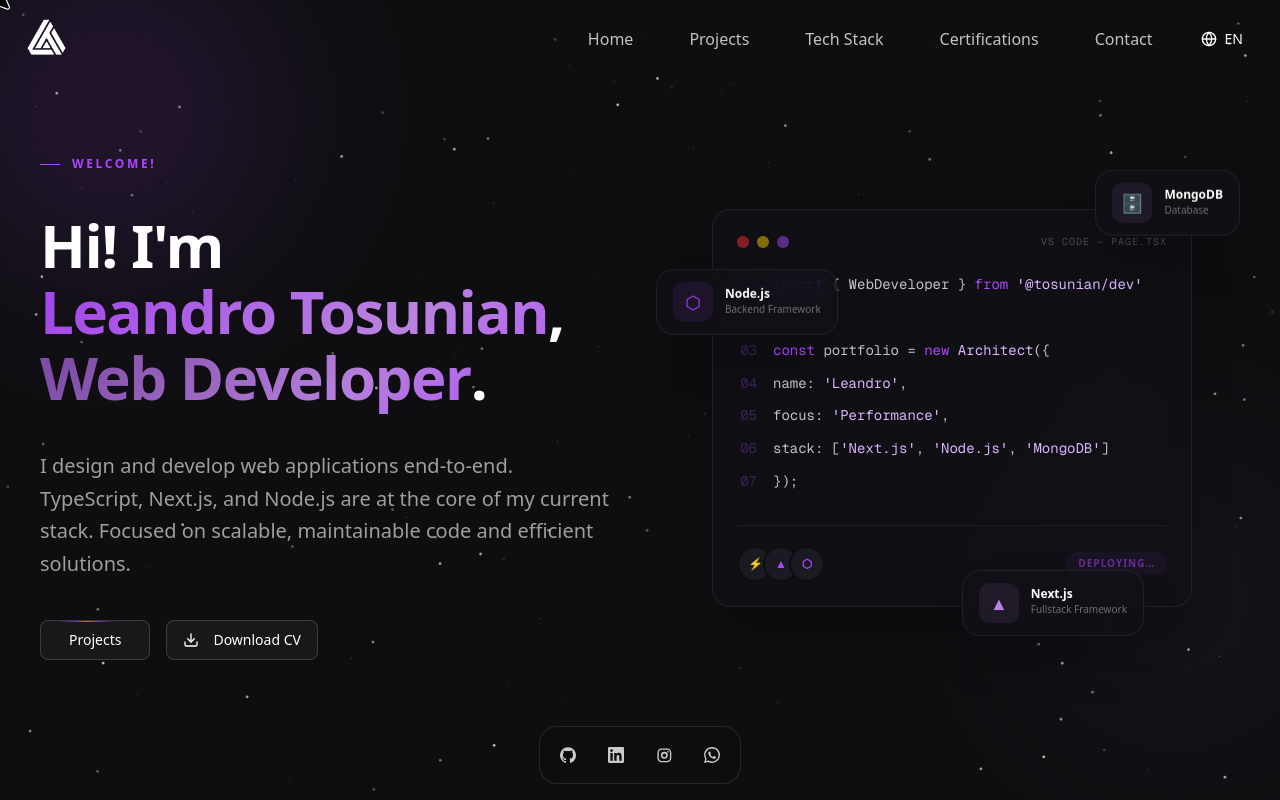
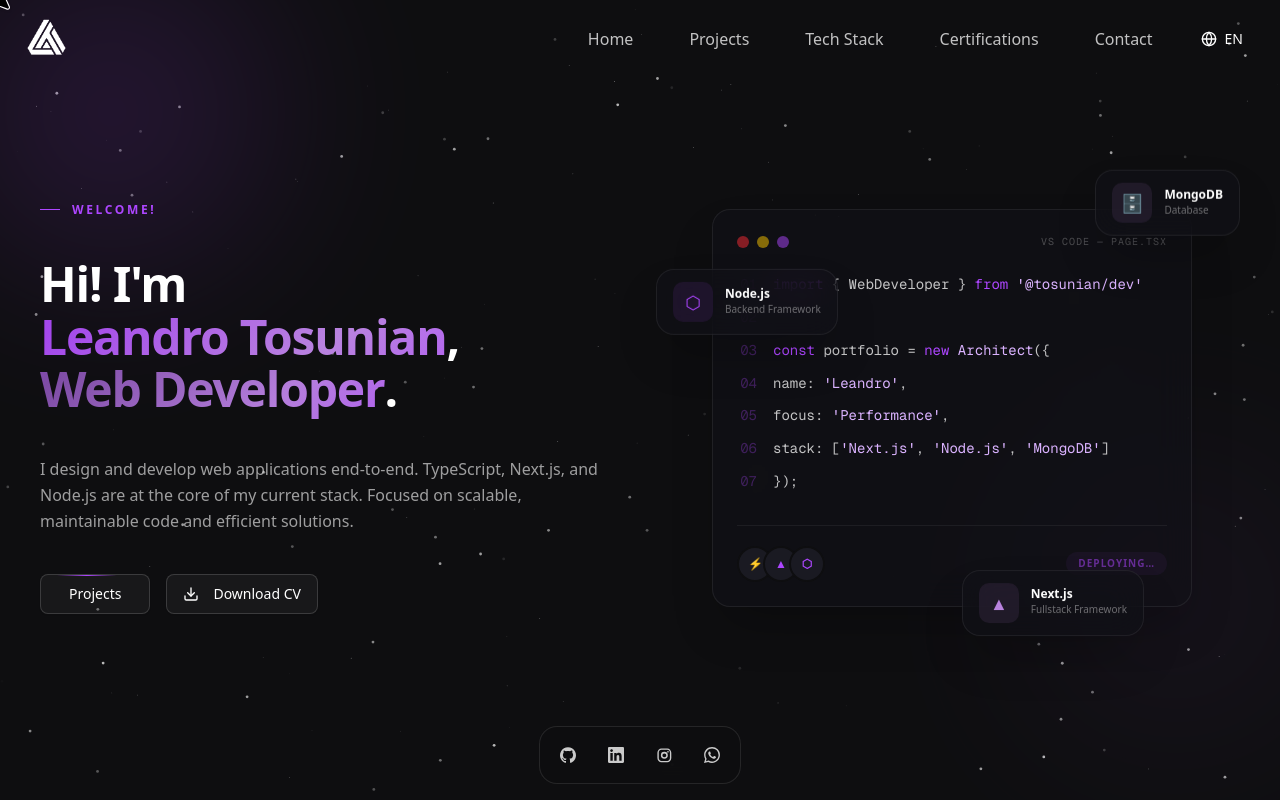
Before and after one commit to leatosunian/next-portfolio, a Next.js app: page /en in a window 1280 px wide. Shown: the top 800 px of the page. Built offline with nearby package versions, Linux system fonts and the light colour scheme.

Commit message:
feat: added claude.md file fix: responsive sizes from hero title and description

```diff
--- a/components/sections/hero/Hero.tsx
+++ b/components/sections/hero/Hero.tsx
@@ -103,7 +103,7 @@
 
           {/* Headline */}
           <motion.div className="flex flex-col w-full" variants={fadeInUp}>
-            <h1 className="text-4xl sm:text-5xl md:text-6xl 2xl:text-7xl font-bold leading-[1.1] text-white tracking-tight">
+            <h1 className="text-4xl sm:text-5xl md:text-5xl xl:text-5xl 2xl:text-7xl font-bold leading-[1.1] text-white tracking-tight">
               <span className="block">{t("greeting")}</span>
               <span className="block whitespace-nowrap">
                 <AuroraText
@@ -130,7 +130,7 @@
 
           {/* Description */}
           <motion.p
-            className="max-w-xl text-base leading-relaxed sm:text-lg xl:text-xl text-white/60"
+            className="max-w-xl text-base leading-relaxed sm:text-base 2xl:text-lg  text-white/60"
             variants={fadeInUp}
           >
             {t("description")}
```
Also changed, not shown: 1 other file (tests, documents, lock files or other folders).
